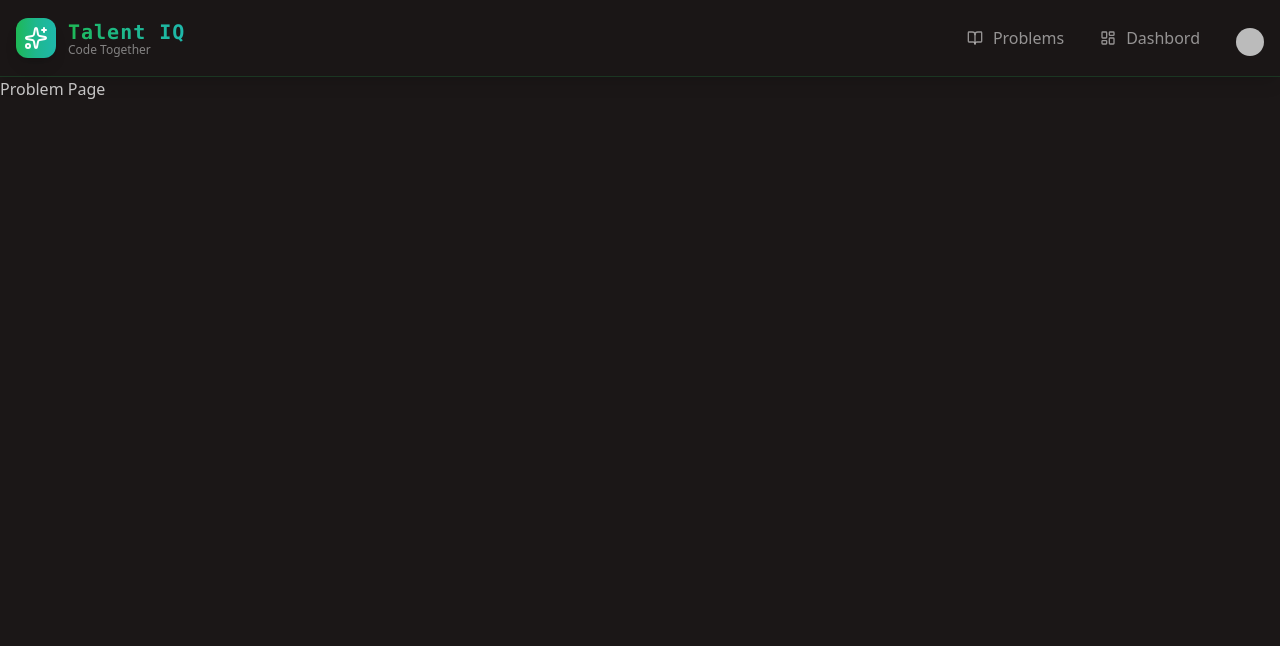
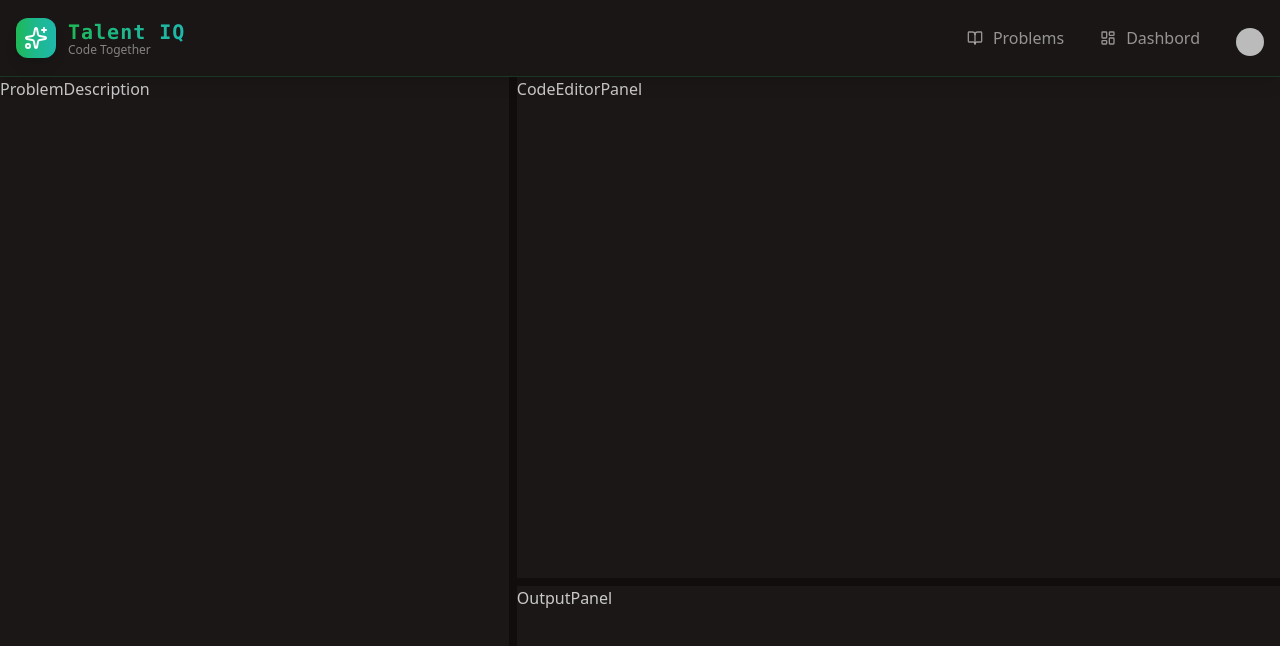
Before and after one commit to Manishkumarsingh6239/Teachu, a React (Vite) app in the folder frontend/: page /problem/container-with-most-water in a window 1280 px wide. Shown: the top 646 px of the page. Built offline with nearby package versions, Linux system fonts and the light colour scheme; no server answers; sample sign-in values are in the browser's storage; some icons are missing.

Commit message:
setup for the problempage

```diff
--- /dev/null
+++ b/frontend/src/components/CodeEditorPanel.jsx
@@ -0,0 +1,11 @@
+import React from 'react'
+
+function CodeEditorPanel() {
+  return (
+    <div>
+      CodeEditorPanel
+    </div>
+  )
+}
+
+export default CodeEditorPanel
--- /dev/null
+++ b/frontend/src/components/OutputPanel.jsx
@@ -0,0 +1,11 @@
+import React from 'react'
+
+function OutputPanel() {
+  return (
+    <div>
+      OutputPanel
+    </div>
+  )
+}
+
+export default OutputPanel
--- /dev/null
+++ b/frontend/src/components/ProblemDescription.jsx
@@ -0,0 +1,11 @@
+import React from 'react'
+
+function ProblemDescription() {
+  return (
+    <div>
+      ProblemDescription
+    </div>
+  )
+}
+
+export default ProblemDescription
--- a/frontend/src/pages/ProblemPage.jsx
+++ b/frontend/src/pages/ProblemPage.jsx
@@ -1,14 +1,85 @@
-import React from 'react'
+import React, {useEffect, useState } from 'react'
+import { useNavigate, useParams } from 'react-router'
+import {PROBLEMS} from '../data/problems.js'
 import Navbar from '../components/Navbar'
 
+import { Panel, PanelGroup, PanelResizeHandle } from 'react-resizable-panels'
+import ProblemDescription from '../components/ProblemDescription.jsx'
+import CodeEditorPanel from '../components/CodeEditorPanel.jsx'
+import OutputPanel from '../components/OutputPanel.jsx'
+
 const ProblemPage = () => {
+  const { id } = useParams()
+  const navigate = useNavigate()
+
+  const [currentProblemId, setCurrentProblemId] = useState("two-sum")
+  const [selectedLanguage, setSelectedLanguage] = useState("javascript")
+  const [code, setCode] = useState(PROBLEMS[currentProblemId].starterCode.javascript)
+  const [output, setOutput] = useState("")
+  const [isRunning, setIsRunning] = useState(false)
+  const currentProblem = PROBLEMS[currentProblemId]
+
+  useEffect(() => {
+    if (id && PROBLEMS[id]) {
+      setCurrentProblemId(id)
+      setCode(PROBLEMS[id].starterCode[selectedLanguage])
+      setOutput(null)
+    }
+  }, [id, selectedLanguage])
+
+  const handleLanguageChange = (e) => { }
+
+  const handleProblemChange = (e) => { }
+
+  const triggerConfetti = () => { }
+
+  const checkIfTestPassed = () => { }
+
+  const handleRunCode = () => { }
   return (
-    <>
+    <div className="h-screen bg-base-100 flex flex-col">
       <Navbar />
-      <div>
-        Problem Page
+      <div className="flex-1">
+        <PanelGroup direction="horizontal">
+          {/* left panel- problem desc */}
+          <Panel defaultSize={40} minSize={30}>
+            <ProblemDescription
+              problem={currentProblem}
+              currentProblemId={currentProblemId}
+              onProblemChange={handleProblemChange}
+              allProblems={Object.values(PROBLEMS)}
+            />
+          </Panel>
+
+          <PanelResizeHandle className="w-2 bg-base-300 hover:bg-primary transition-colors cursor-col-resize" />
+
+          {/* right panel- code editor & output */}
+          <Panel defaultSize={60} minSize={30}>
+            <PanelGroup direction="vertical">
+              {/* Top panel - Code editor */}
+              <Panel defaultSize={70} minSize={30}>
+                <CodeEditorPanel
+                  selectedLanguage={selectedLanguage}
+                  code={code}
+                  isRunning={isRunning}
+                  onLanguageChange={handleLanguageChange}
+                  onCodeChange={setCode}
+                  onRunCode={handleRunCode}
+                />
+              </Panel>
+
+              <PanelResizeHandle className="h-2 bg-base-300 hover:bg-primary transition-colors cursor-row-resize" />
+
+              {/* Bottom panel - Output Panel*/}
+
+              <Panel defaultSize={30} minSize={30}>
+                <OutputPanel output={output} />
+              </Panel>
+            </PanelGroup>
+          </Panel>
+        </PanelGroup>
       </div>
-    </>
+    </div>
   )
 }
 
```
